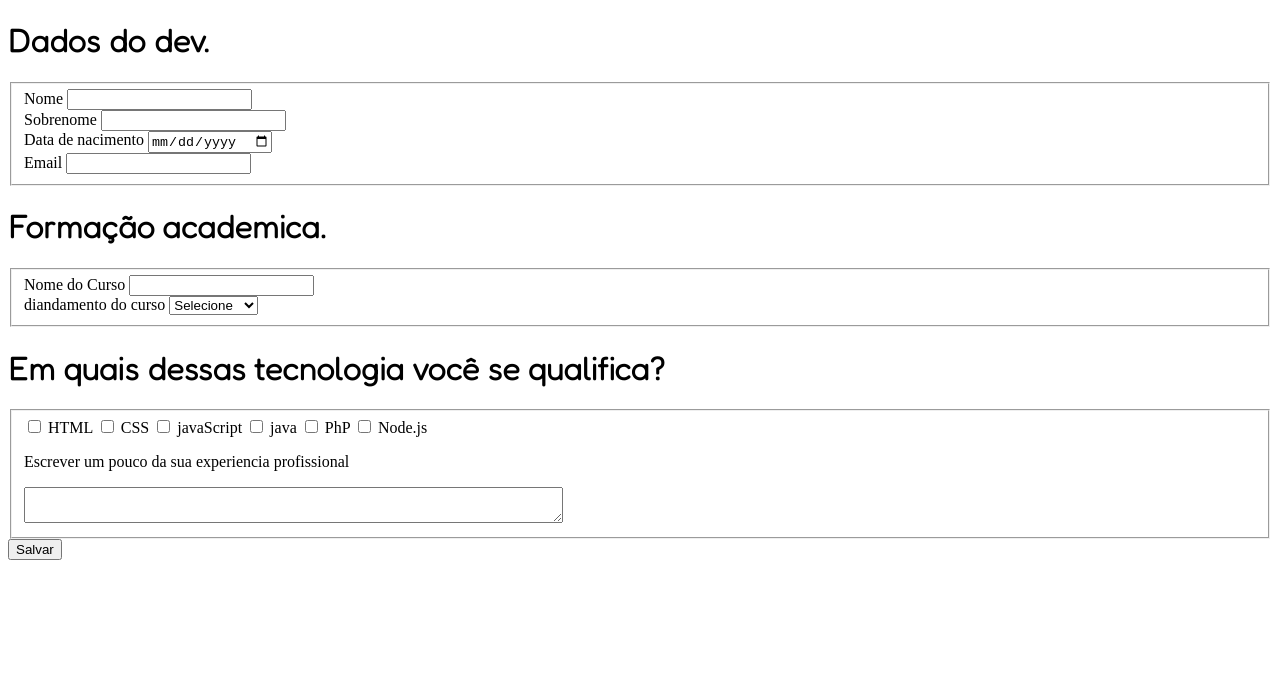
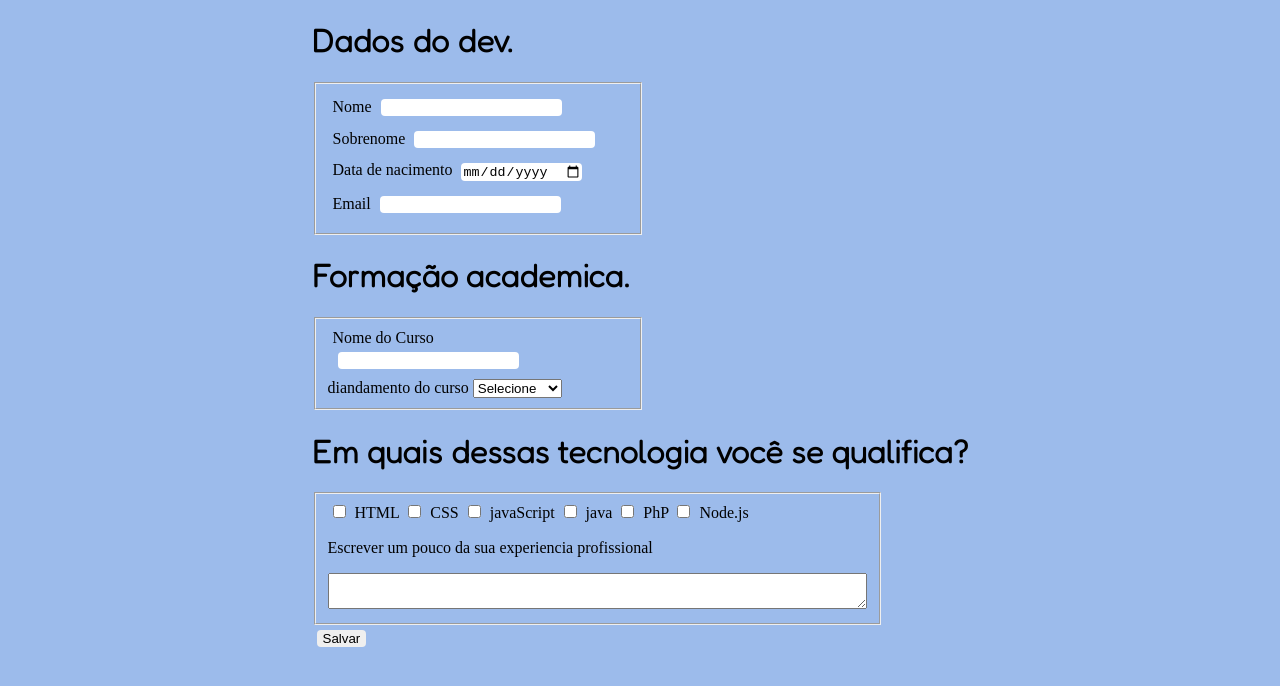
Before and after one commit to jhosoan/cadastro, a plain HTML site: page index.html in a window 1280 px wide. Drawn offline with Linux system fonts and the light colour scheme.

Commit message:
css pre atalizado

```diff
--- a/index.html
+++ b/index.html
@@ -12,10 +12,9 @@
 
 </head>
 <body>
-    <h1>Dados do dev. </h1>
-
 
     <div class="dados">
+        <h1>Dados do dev.</h1>
         <fieldset>
             <form>
                 <span>Nome</span>
--- a/style.css
+++ b/style.css
@@ -1,3 +1,24 @@
 h1{
     font-family: 'Fredoka', sans-serif;
 }
+body{
+   margin: 0;
+   padding: 0;
+   display: flex;
+   background-color: rgba(95, 146, 223, 0.616);
+}
+.dados{
+    margin: auto;
+}
+fieldset{
+    width: 300px;
+}
+form{
+    margin: 5px;
+}
+input{
+   margin: 5px;
+   border-radius: 4px;
+   border: none;
+   height: 2 0px;
+}
```
